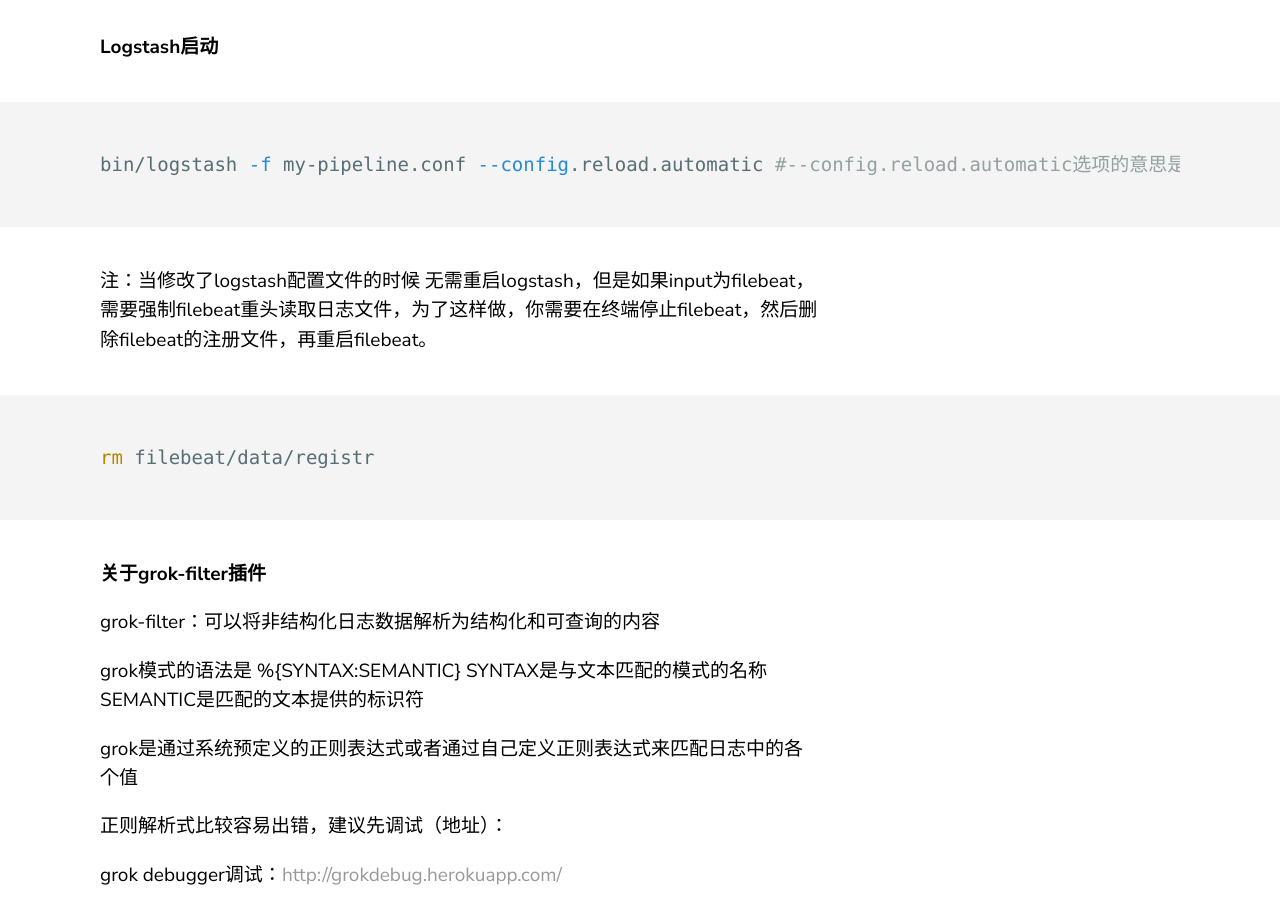
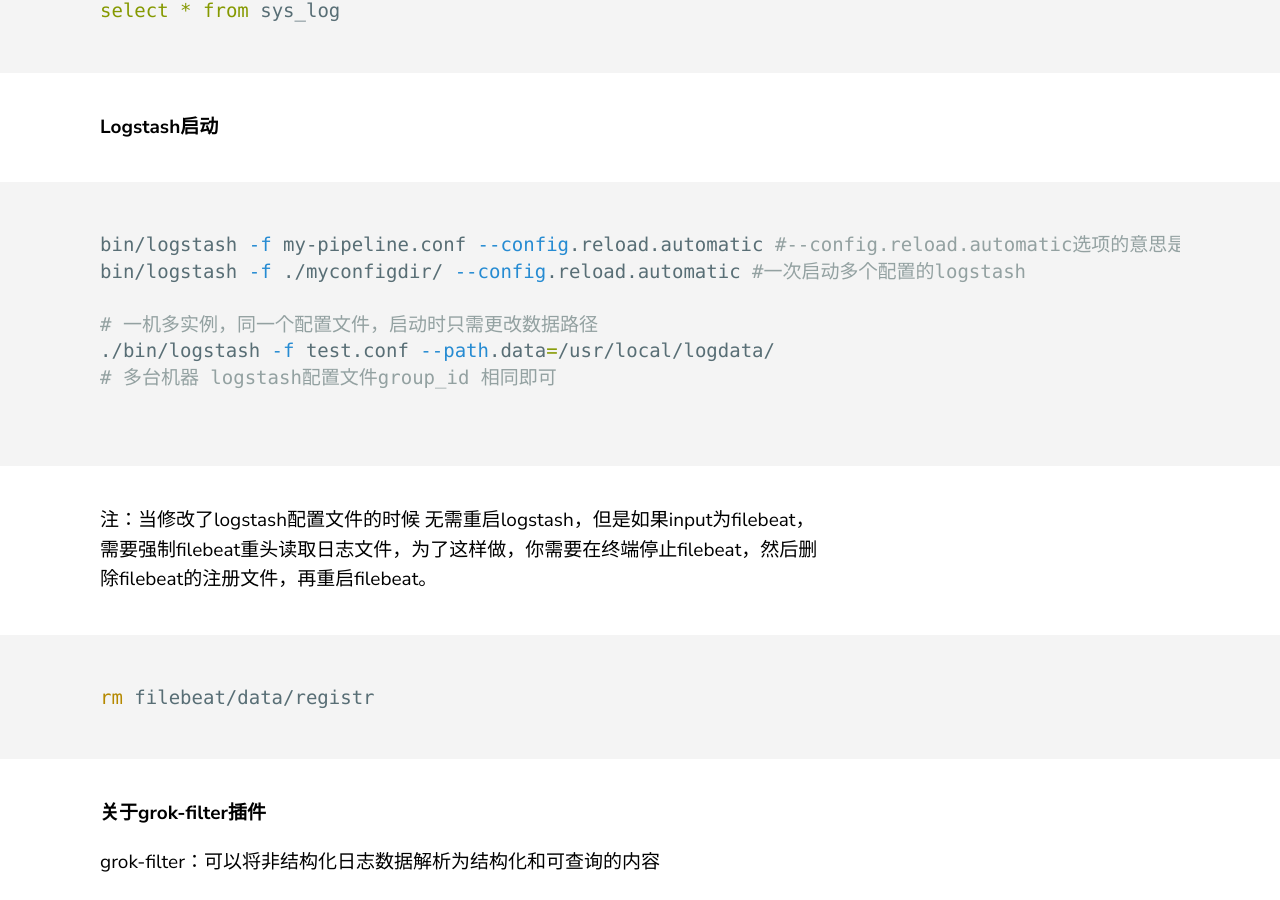
Before and after one commit to LeoLiu999/MyBlog, a Jekyll site: the page built from _posts/2019-11-14-ElasticSearch-Logstash.md, in a window 1280 px wide and 900 px high, scrolled down 9779 px. Built offline with Jekyll 4.4.1, drawn with Linux system fonts in a browser that asks for light colours; some of the changed text lies outside the part shown.

Commit message:
logstatsh 配置

````diff
--- a/_posts/2019-11-14-ElasticSearch-Logstash.md
+++ b/_posts/2019-11-14-ElasticSearch-Logstash.md
@@ -94,11 +94,13 @@ vim my_pipeline.conf
 
   ```js
   output{
-  	kafka {
-  		bootstrap_servers => "192.168.80.42:9092"
-  		topic_id         => "test"
-    }
+          kafka{
+                  bootstrap_servers => ["127.0.0.1:9092"]
+                  topic_id        => "elk_logstash"
+
+          }
   }
+
   ```
 
 * output到redis
@@ -216,11 +218,12 @@ input{
 
 	}
 	//从kafka读取
-	kafka {
-		bootstrap_servers => "192.168.80.42:9092"
-		topic_id         => "test"
-		auto_offset_reset => "earliest"
-  }
+
+  kafka{
+                bootstrap_servers => ["127.0.0.1:9092"]
+                topics       => "elk_logstash"
+                auto_offset_reset => "earliest"
+        }
 
   output {
 
@@ -323,6 +326,12 @@ select * from sys_log
 
 ```shell
 bin/logstash -f my-pipeline.conf --config.reload.automatic #--config.reload.automatic选项的意思是启用自动配置加载，以至于每次你修改完配置文件以后无需停止然后重启Logstash
+bin/logstash -f ./myconfigdir/ --config.reload.automatic #一次启动多个配置的logstash
+
+# 一机多实例，同一个配置文件，启动时只需更改数据路径
+./bin/logstash -f test.conf --path.data=/usr/local/logdata/
+# 多台机器 logstash配置文件group_id 相同即可
+
 ```
 
 注：当修改了logstash配置文件的时候 无需重启logstash，但是如果input为filebeat，需要强制filebeat重头读取日志文件，为了这样做，你需要在终端停止filebeat，然后删除filebeat的注册文件，再重启filebeat。
````
